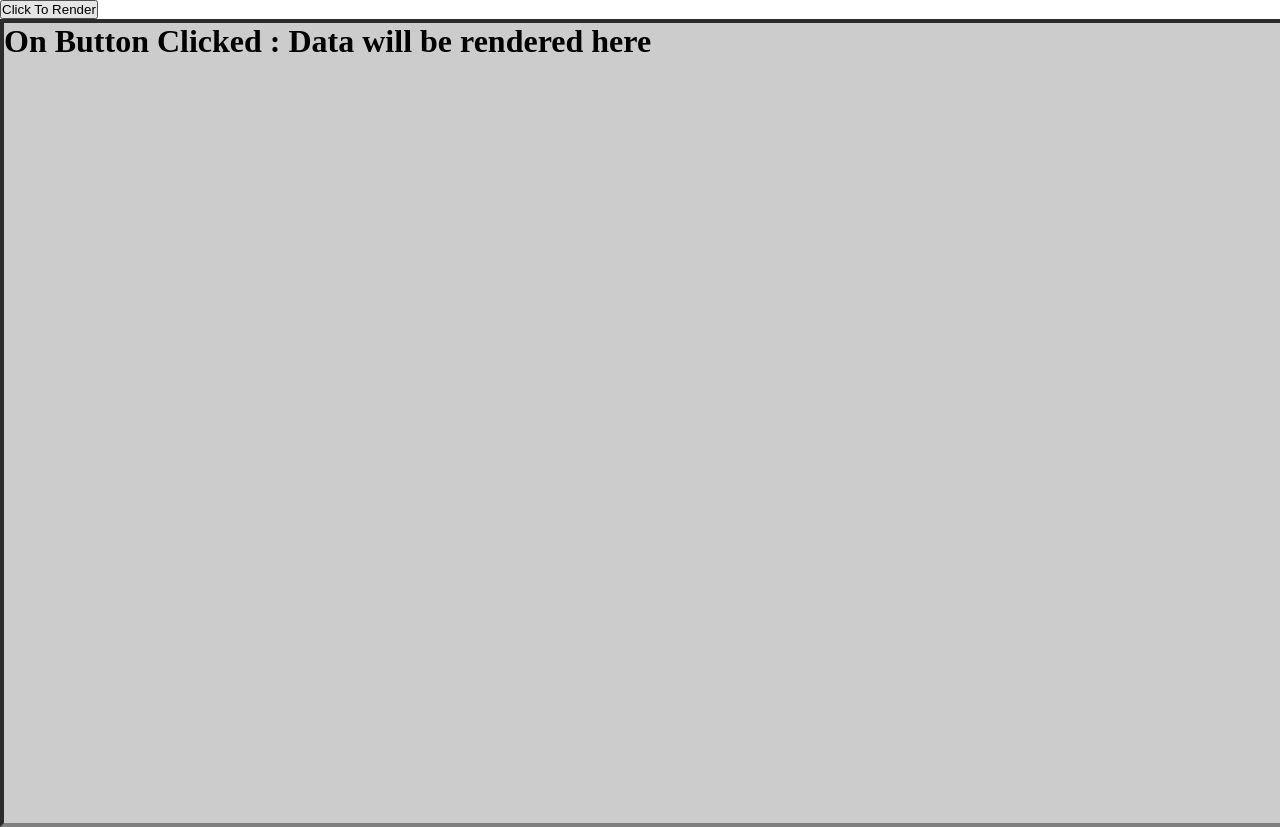
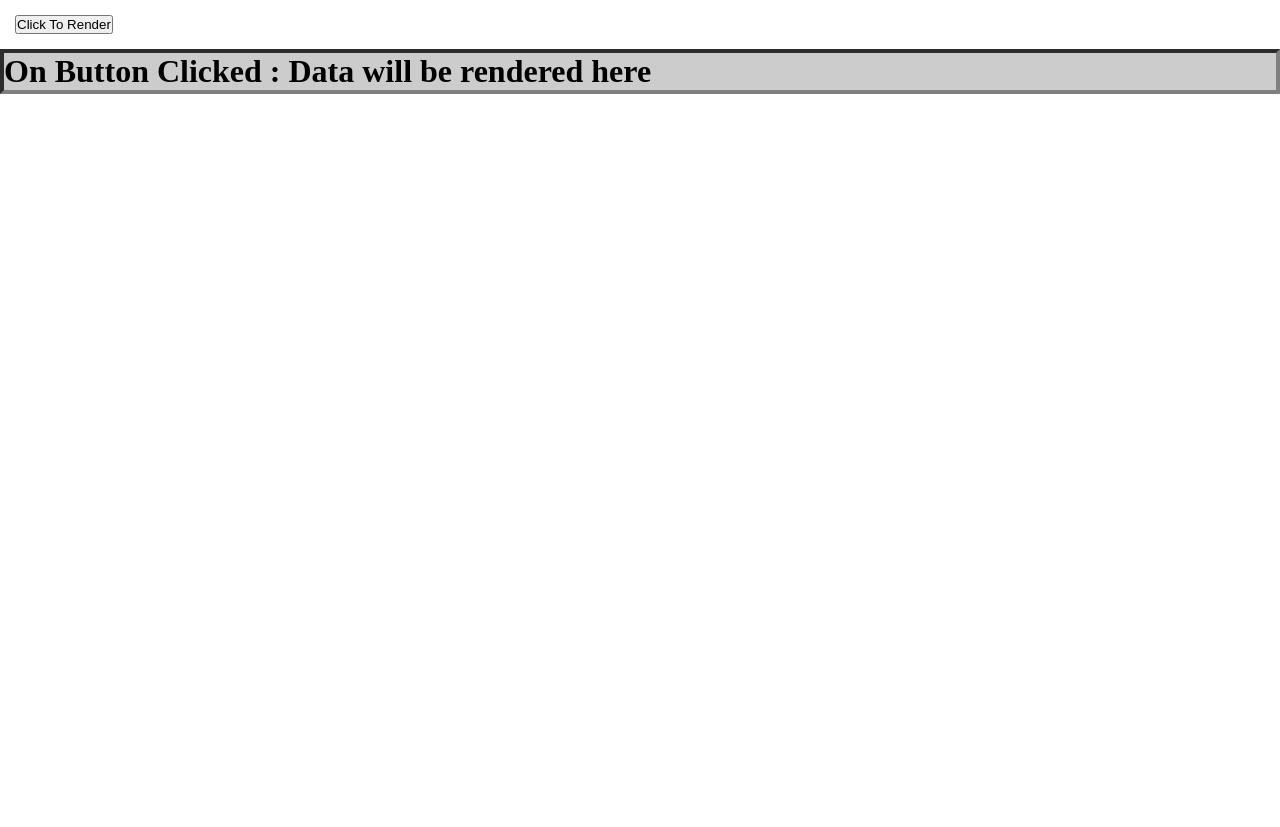
Before and after one commit to AlanDSaster/-js-vanilla--render-table, a plain HTML site: page index.html in a window 1280 px wide. After the commit the page ends 800 px from the top, so only its background shows below. Drawn offline with Linux system fonts and the light colour scheme.

Commit message:
Update index.css

```diff
--- a/index.css
+++ b/index.css
@@ -3,9 +3,12 @@
   margin: 0;
 }
 
+
+button {
+      margin: 15px;
+}
+
 #test {
-  width: 100vw;
-  height: 100vh;
   background-color: #ccc;
   border: 4px inset gray;
 }
```
